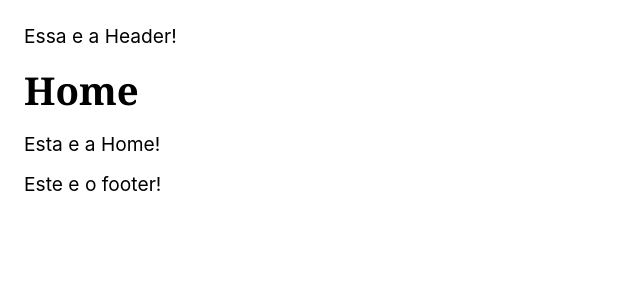
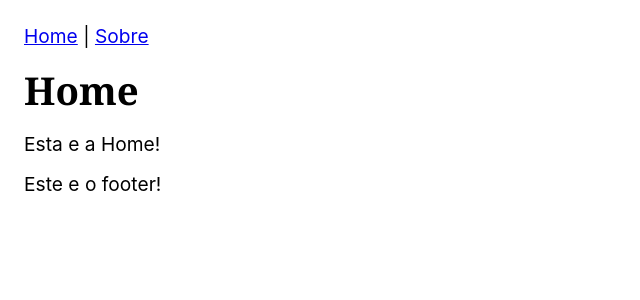
Before and after one commit to ederpagliotto/aulas, a React (Create React App) app: page / in a window 1280 px wide. Shown: the top 300 px of the page, without its empty margins (0-640 px from the left). Built offline with nearby package versions, Linux system fonts and the light colour scheme.

Commit message:
creating links in reac

```diff
--- a/src/Header.js
+++ b/src/Header.js
@@ -1,10 +1,10 @@
 import React from 'react';
-
+import { Link } from 'react-router-dom';
 const Header = () => {
   return (
-    <div>
-      <p>Essa e a Header!</p>
-    </div>
+    <nav>
+      <Link to="/">Home</Link> | <Link to="sobre">Sobre</Link>
+    </nav>
   );
 };
 
```
